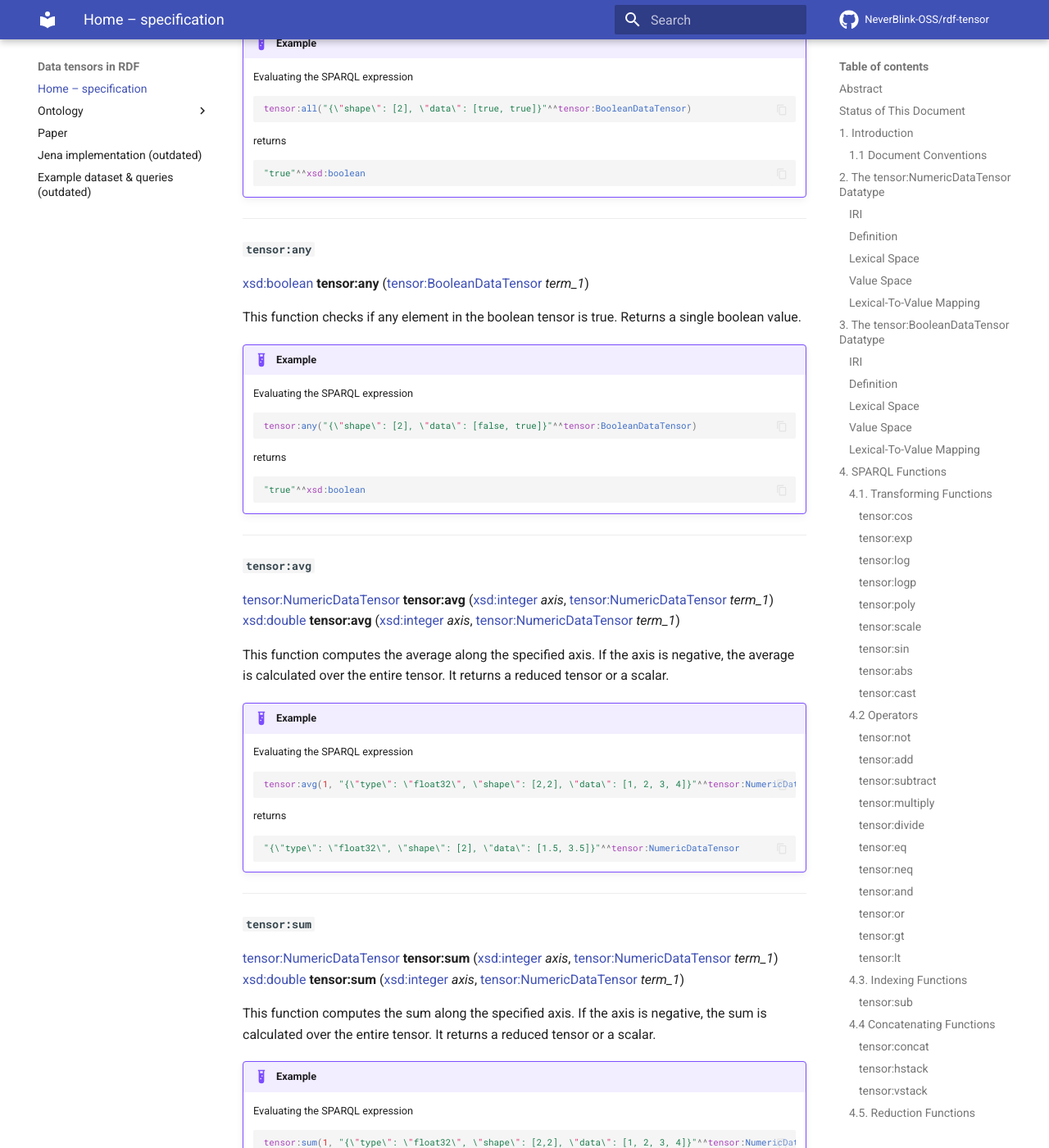
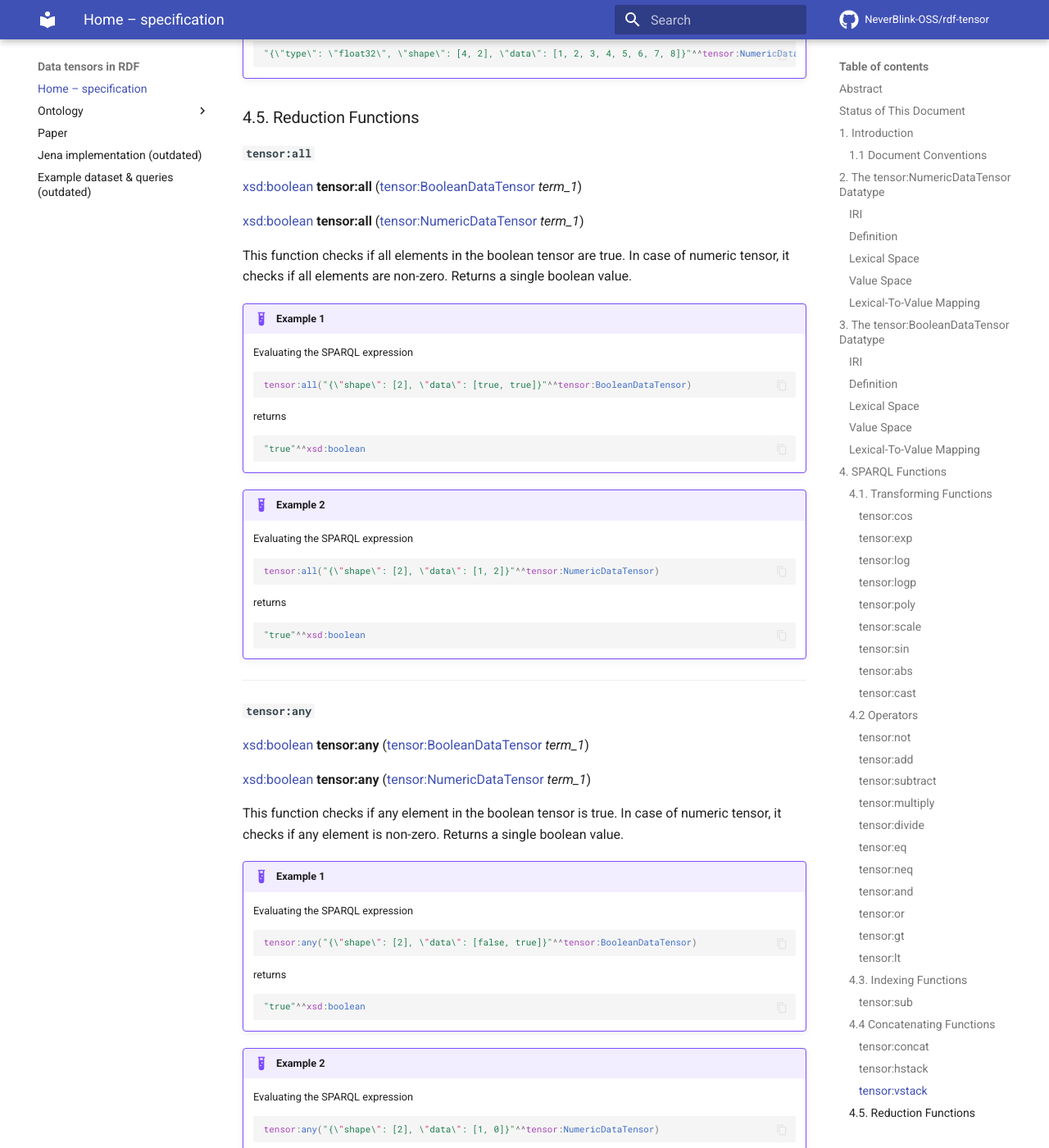
Before and after one commit to NeverBlink-OSS/rdf-tensor, an MkDocs documentation site: the page built from docs/index.md, in a window 1280 px wide and 1400 px high, scrolled down 17521 px. Shown: the whole window at 82% size. Built offline with MkDocs 1.6.1 and Material for MkDocs 9.7.7, drawn with Linux system fonts in a browser that asks for light colours; comment, search, counter and statistics services are not loaded; some of the changed text lies outside the part shown.

Commit message:
Allow numeric tensor type in specific functions

````diff
--- a/docs/index.md
+++ b/docs/index.md
@@ -315,9 +315,11 @@ When using the binary operators, the input tensors are broadcasted to a common s
 #### `tensor:not`
 [tensor:BooleanDataTensor](https://w3id.org/rdf-tensor/vocab#BooleanDataTensor) **tensor:not** ([tensor:BooleanDataTensor](https://w3id.org/rdf-tensor/vocab#BooleanDataTensor) *term_1*)
 
-The result of the function is a tensor of the same shape as the input tensor, where each element is logically negated.
+[tensor:BooleanDataTensor](https://w3id.org/rdf-tensor/vocab#NumericDataTensor) **tensor:not** ([tensor:NumericDataTensor](https://w3id.org/rdf-tensor/vocab#NumericDataTensor) *term_1*)
 
-!!! example
+The result of the function is a tensor of the same shape as the input tensor, where each element is logically negated. For numeric tensors, non-zero values are treated as `true`, and zero and negative values as `false`.
+
+!!! example "Example 1"
 
     Evaluating the SPARQL expression
 
@@ -329,6 +331,20 @@ The result of the function is a tensor of the same shape as the input tensor, wh
 
     ```turtle
     "{\"type\": \"bool\", \"shape\": [1, 2], \"data\": [false, true]}"^^tensor:BooleanDataTensor
+    ```
+
+!!! example "Example 2"
+
+    Evaluating the SPARQL expression
+
+    ```sparql
+    tensor:not("{\"type\": \"int32\", \"shape\": [1, 2], \"data\": [0, 5]}"^^tensor:NumericDataTensor)
+    ```
+
+    returns
+
+    ```turtle
+    "{\"type\": \"bool\", \"shape\": [1, 2], \"data\": [true, false]}"^^tensor:BooleanDataTensor
     ```
 
 ---
@@ -802,9 +818,11 @@ This function returns a tensor that is the result of vertically stacking the two
 #### `tensor:all`
 [xsd:boolean](http://www.w3.org/2001/XMLSchema#boolean) **tensor:all** ([tensor:BooleanDataTensor](https://w3id.org/rdf-tensor/vocab#BooleanDataTensor) *term_1*)
 
-This function checks if all elements in the boolean tensor are true. Returns a single boolean value.
+[xsd:boolean](http://www.w3.org/2001/XMLSchema#boolean) **tensor:all** ([tensor:NumericDataTensor](https://w3id.org/rdf-tensor/vocab#NumericDataTensor) *term_1*)
 
-!!! example
+This function checks if all elements in the boolean tensor are true. In case of numeric tensor, it checks if all elements are non-zero. Returns a single boolean value.
+
+!!! example "Example 1"
 
     Evaluating the SPARQL expression
 
@@ -818,19 +836,50 @@ This function checks if all elements in the boolean tensor are true. Returns a s
     "true"^^xsd:boolean
     ```
 
+!!! example "Example 2"
+
+    Evaluating the SPARQL expression
+
+    ```sparql
+    tensor:all("{\"shape\": [2], \"data\": [1, 2]}"^^tensor:NumericDataTensor)
+    ```
+
+    returns
+
+    ```turtle
+    "true"^^xsd:boolean
+    ```
+
 ---
 
 #### `tensor:any`
-[xsd:boolean](https://w3id.org/rdf-tensor/vocab#BooleanDataTensor) **tensor:any** ([tensor:BooleanDataTensor](https://w3id.org/rdf-tensor/vocab#BooleanDataTensor) *term_1*)
 
-This function checks if any element in the boolean tensor is true. Returns a single boolean value.
+[xsd:boolean](http://www.w3.org/2001/XMLSchema#boolean) **tensor:any** ([tensor:BooleanDataTensor](https://w3id.org/rdf-tensor/vocab#BooleanDataTensor) *term_1*)
 
-!!! example
+[xsd:boolean](http://www.w3.org/2001/XMLSchema#boolean) **tensor:any** ([tensor:NumericDataTensor](https://w3id.org/rdf-tensor/vocab#NumericDataTensor) *term_1*)
+
+This function checks if any element in the boolean tensor is true. In case of numeric tensor, it checks if any element is non-zero. Returns a single boolean value.
+
+!!! example "Example 1"
 
     Evaluating the SPARQL expression
 
     ```sparql
     tensor:any("{\"shape\": [2], \"data\": [false, true]}"^^tensor:BooleanDataTensor)
+    ```
+
+    returns
+
+    ```turtle
+    "true"^^xsd:boolean
+    ```
+
+!!! example "Example 2"
+
+    Evaluating the SPARQL expression
+
+    ```sparql
+    tensor:any("{\"shape\": [2], \"data\": [1, 0]}"^^tensor:NumericDataTensor)
     ```
 
     returns
````
